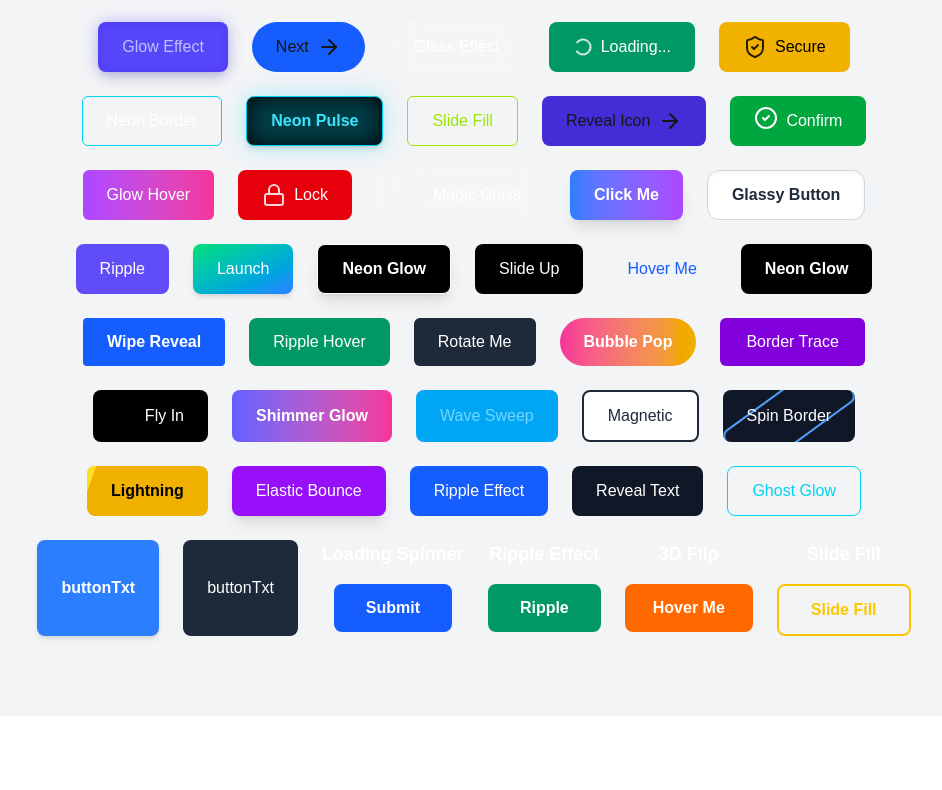
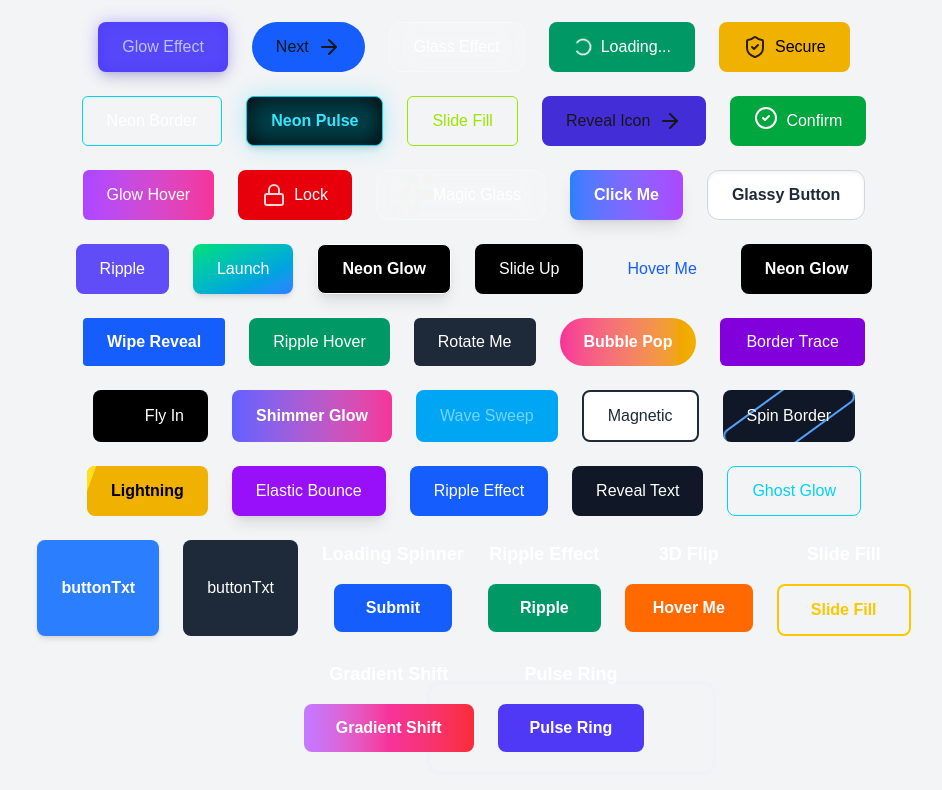
Before and after one commit to Prohor722/tailwind_compoenets, a Next.js app: page /button in a window 1280 px wide. Shown: the part 406-1196 px from the top of the page, without its empty margins (166-1108 px from the left). Before the commit the page ends 1122 px from the top, so only its background shows below. Built offline with nearby package versions, Linux system fonts and the light colour scheme.

Commit message:
another button added

```diff
--- a/app/components/animarion-buttons.tsx
+++ b/app/components/animarion-buttons.tsx
@@ -331,6 +331,30 @@ export const AnimarionButtons = () => {
             <div className="absolute top-0 left-0 w-0 h-full bg-yellow-400 transition-all duration-300 group-hover:w-full"></div>
           </button>
         </div>
+
+        {/* Gradient Shift Button */}
+        <div className="flex flex-col items-center space-y-4">
+          <h3 className="text-white text-lg font-semibold">Gradient Shift</h3>
+          <button
+            onClick={() => handleClick("gradient")}
+            className="px-8 py-3 bg-gradient-to-r from-purple-400 via-pink-500 to-red-500 bg-size-200 bg-pos-0 hover:bg-pos-100 text-white font-semibold rounded-lg transition-all duration-500 animate-gradient-x"
+          >
+            Gradient Shift
+          </button>
+        </div>
+
+        {/* Pulse Ring Button */}
+        <div className="flex flex-col items-center space-y-4">
+          <h3 className="text-white text-lg font-semibold">Pulse Ring</h3>
+          <button
+            onClick={() => handleClick("pulse")}
+            className="relative px-8 py-3 bg-indigo-600 hover:bg-indigo-700 text-white font-semibold rounded-lg transition-colors duration-200"
+          >
+            <span className="relative z-10">Pulse Ring</span>
+            <div className="absolute inset-0 border-2 border-indigo-400 rounded-lg animate-ping opacity-75"></div>
+          </button>
+        </div>
+
       </div>
     </div>
   );
```
